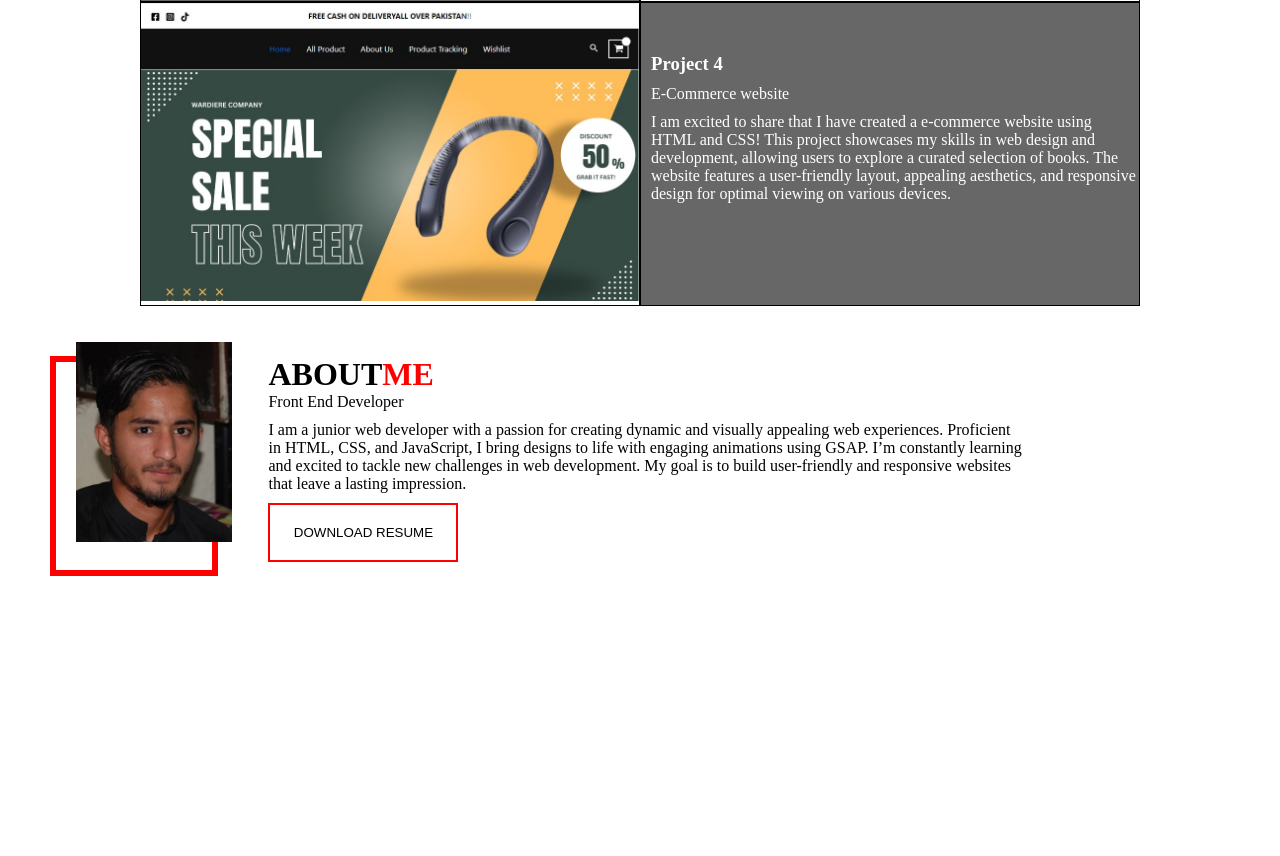
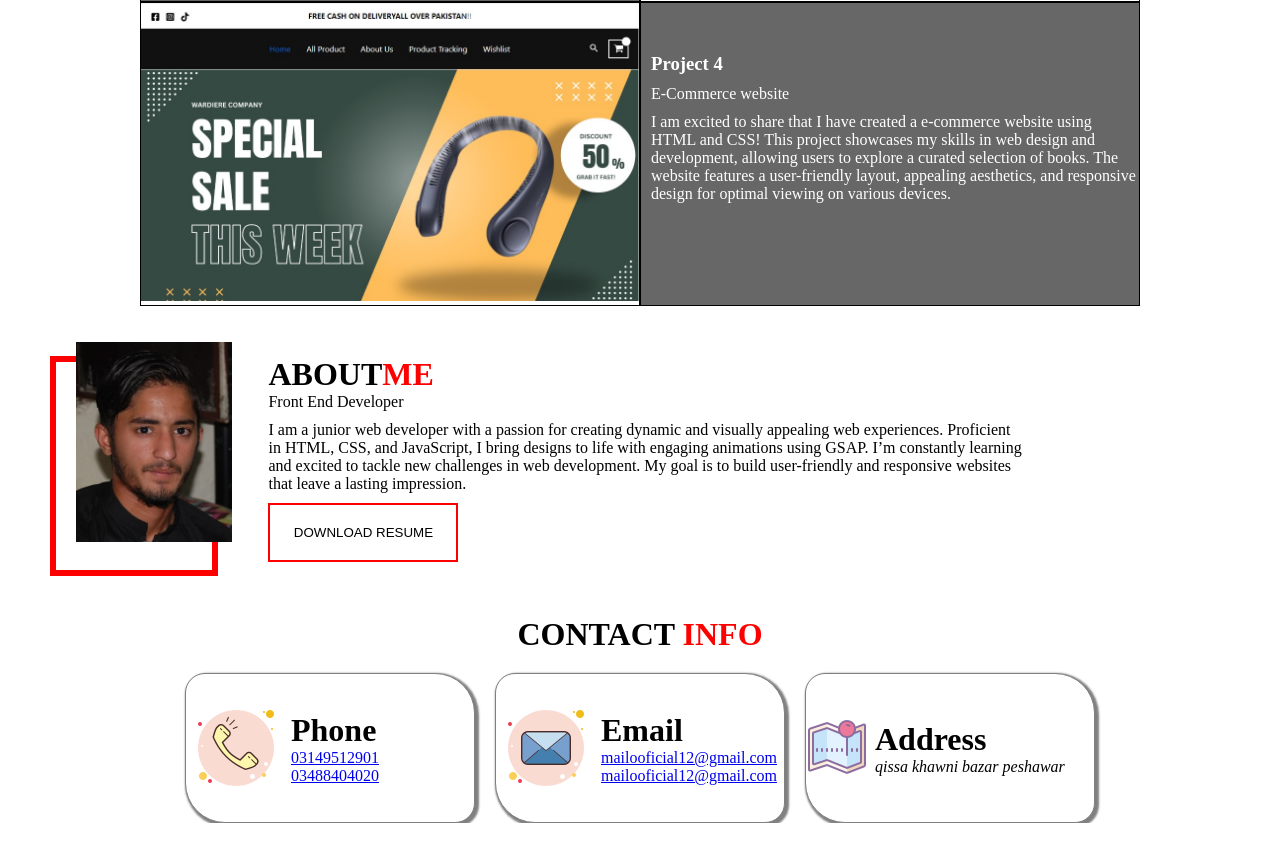
Before and after one commit to SMujtabA11/portfolio-website, a plain HTML site: page index.html in a window 1280 px wide. Shown: the part 2036-2892 px from the top of the page. After the commit the page ends 2859 px from the top, so only its background shows below. Drawn offline with nearby package versions, Linux system fonts and the light colour scheme.

Commit message:
Contact sec has been created

```diff
--- a/index.css
+++ b/index.css
@@ -94,7 +94,7 @@ span{
 #card1>p{
     padding-top: 10px;
 }
-#recent-sec-heading{
+#recent-sec-heading,#contact-sec-heading{
     margin-top: 40px;
     text-align: center;
 }
@@ -124,7 +124,6 @@ span{
     display: flex;
     flex-wrap: wrap;
     margin-top: 50px;
-    height: 500px;
     column-gap: 50px;
     margin-left: 50px;
 }
@@ -149,3 +148,23 @@ span{
 background-color: red;
 transition: 1ms linear;
 }
+#contact-sec{
+    display: flex;
+    justify-content:center;
+    gap:20px;
+    margin-top: 20px;
+    flex-wrap: wrap;
+}
+#phone-div,#email-div,#address-div{
+    background-color: white;
+    height: 150px;
+    width: 290px;
+    display:flex;
+    justify-content:left;
+    align-items:center;
+    border: 1px solid grey;
+    column-gap: 5px;
+    border-radius:20px 40px;
+    box-shadow:2px 2px 2px 2px grey;
+
+}
--- a/index.html
+++ b/index.html
@@ -102,7 +102,36 @@
                 <h1>ABOUT<span>ME</span></h1>
                 <P>Front End Developer</P>
                 <p>I am a junior web developer with a passion for creating dynamic and visually appealing web experiences. Proficient <br> in HTML, CSS, and JavaScript, I bring designs to life with engaging animations using GSAP. I’m constantly learning <br> and excited to tackle new challenges in web development. My goal is to build user-friendly and responsive websites  <br>that leave a lasting impression.</p>
-                <button id="cv-download-btn"><a href="">DOWNLOAD RESUME</a></button>
+                <button id="cv-download-btn"><a href="" download="">DOWNLOAD RESUME</a></button>
+            </div>
+        </div>
+        <h1 id="contact-sec-heading">CONTACT <span>INFO</span></h1>
+        <div id="contact-sec">
+            <div id="phone-div">
+                <img src="./assests/phone.png" alt="">
+                <div>
+                    <h1>Phone</h1>
+                <a href="tel:03149512901">03149512901</a>
+                <br>
+                <a href="tel:03488404020">03488404020</a>
+                </div>
+            </div>
+            <div id="email-div">
+                <img src="./assests/email.png" alt="">
+                <div>
+                    <h1>Email</h1>
+                    <a href="mailto:mailooficial12@gmail.com">mailooficial12@gmail.com</a>
+                    <br>
+                    <a href="mailto:mailooficial12@gmail.com">mailooficial12@gmail.com</a>
+                </div>
+            </div>
+            <div id="address-div">
+                <img src="./assests/address.png" alt="">
+                <div>
+                    <h1>Address</h1>
+                    <address>qissa khawni bazar peshawar</address>
+                </div>
+
             </div>
         </div>
     </main>
```
Also changed, not shown: assests/address.png (renamed from assests/icons8-map-64.png), assests/email.png (renamed from assests/icons8-email-100.png), assests/phone.png (renamed from assests/icons8-phone-100.png).
